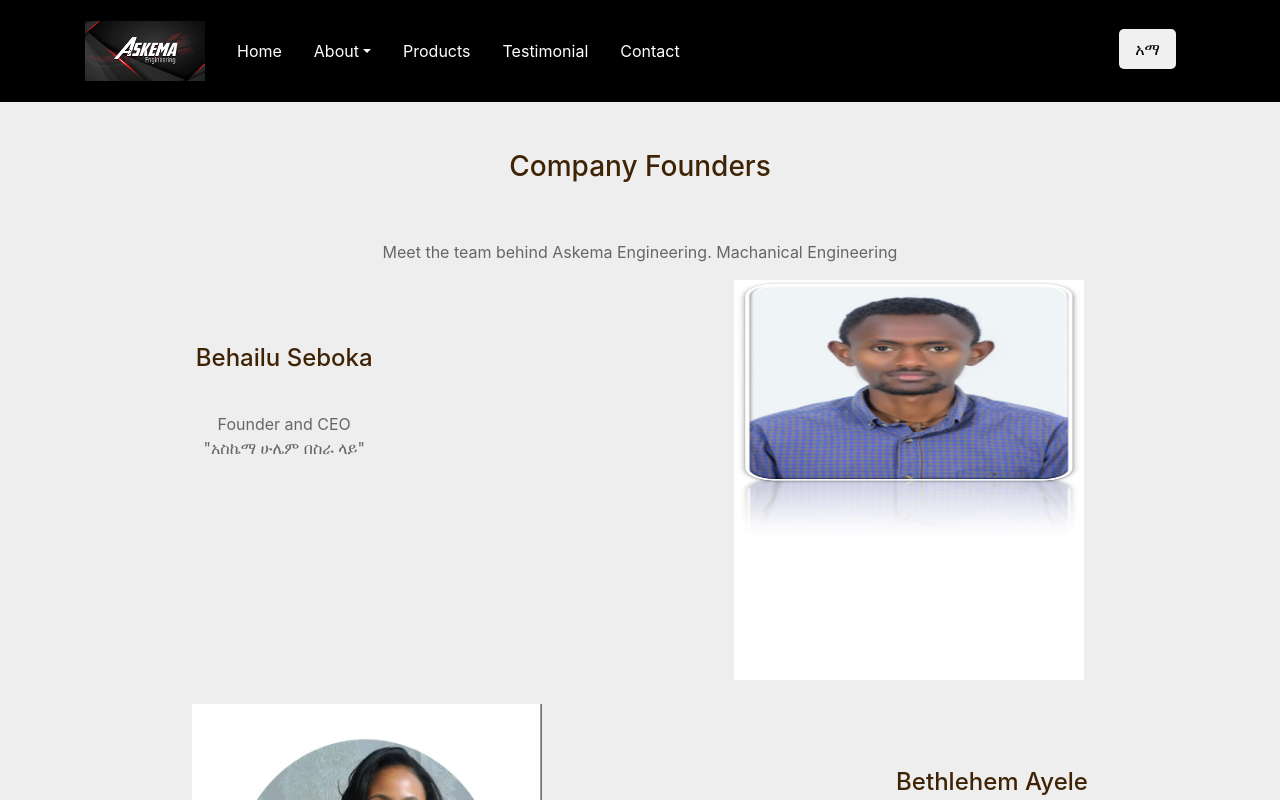
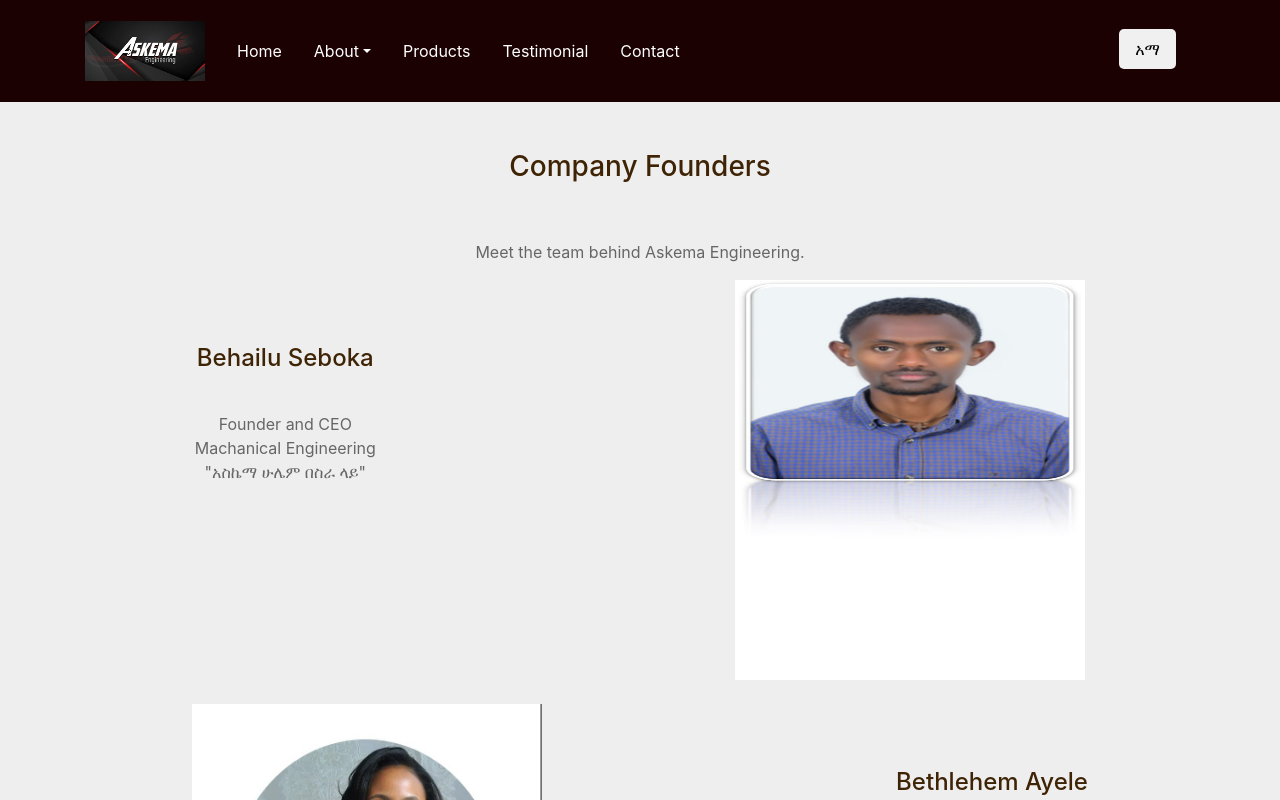
Before and after one commit to haileadugna/Askema-react, a React (Create React App) app in the folder askema/: page /founders in a window 1280 px wide. Shown: the top 800 px of the page. Built offline with nearby package versions, Linux system fonts and the light colour scheme.

Commit message:
color change
color change

```diff
--- a/askema/src/components/about/founders.jsx
+++ b/askema/src/components/about/founders.jsx
@@ -6,7 +6,7 @@ export default function Founders() {
   return (
     <div className='col text-center' style={{color: "#3F2305"}}>
       <h3 className=' py-5'>Company Founders</h3>
-      <p className=''>Meet the team behind Askema Engineering. Machanical Engineering </p>
+      <p className=''>Meet the team behind Askema Engineering.  </p>
 
       <div className='col'  >
 
@@ -14,7 +14,7 @@ export default function Founders() {
 
             <div className="founder1-text pt-5 pe-0 " style={{maxWidth: "450px"}}>
             <h2 className='my-3'>Behailu Seboka</h2>
-            <p className=''><br /> Founder and CEO <br /> "አስኬማ ሁሌም በስራ ላይ" </p>
+            <p className=''><br /> Founder and CEO <br />Machanical Engineering <br/>"አስኬማ ሁሌም በስራ ላይ" </p>
             </div>
             <div className="founder1-image blur-md">
                 <img src={behailu} height={"400px"} width={"350px"} alt="" />
--- a/askema/src/components/footer.css
+++ b/askema/src/components/footer.css
@@ -3,7 +3,7 @@
 .footer{
 
     width: 100%;
-    background-color: red;
+    background-color: rgb(201, 40, 22);
 
 }
 
--- a/askema/src/components/header.css
+++ b/askema/src/components/header.css
@@ -1,6 +1,6 @@
 /* header.css */
 .navbar{
-  background-color: #000000;
+  background-color: #1b0101;
 }
 
 .dropdown-menu {
```
